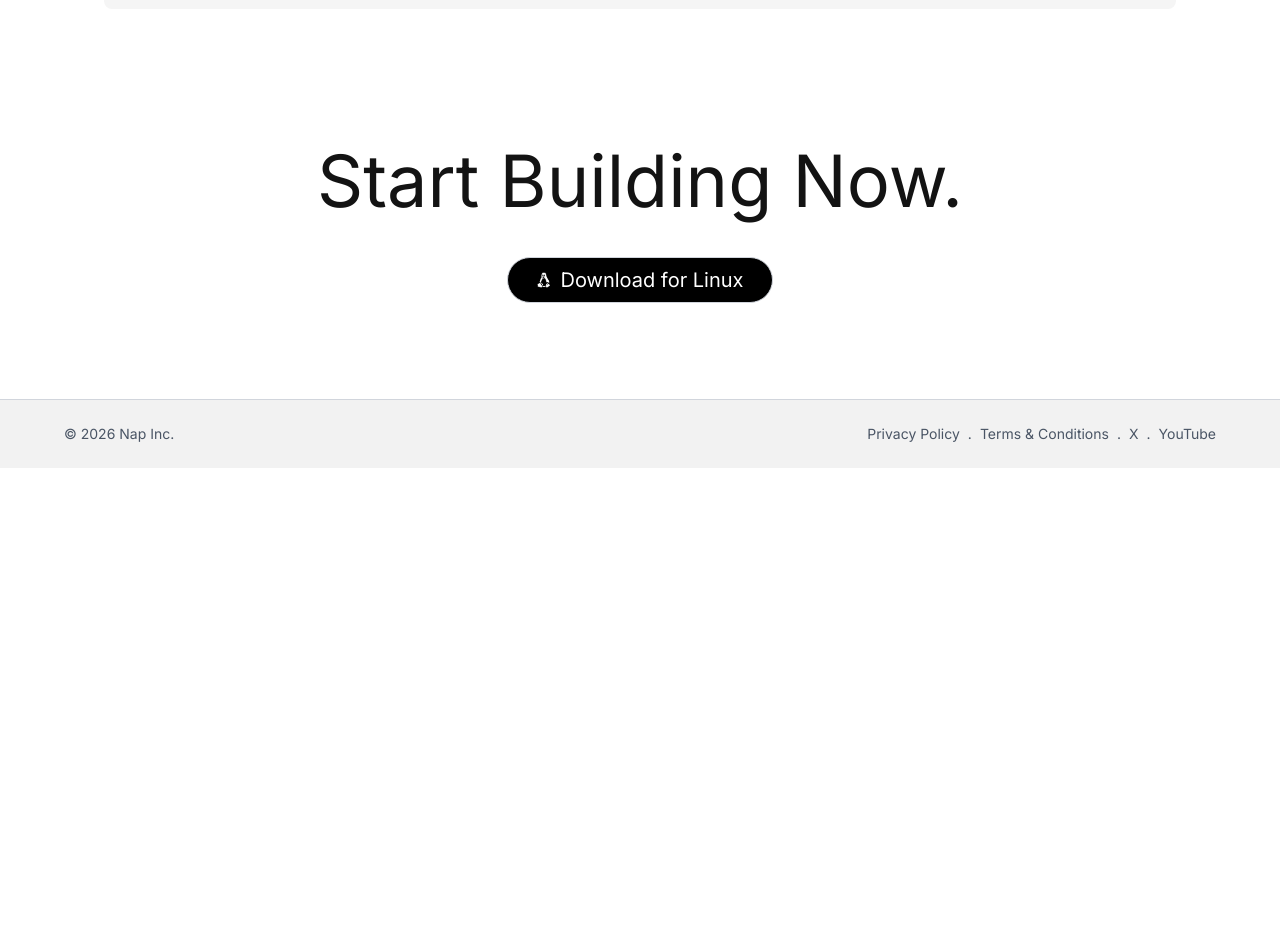
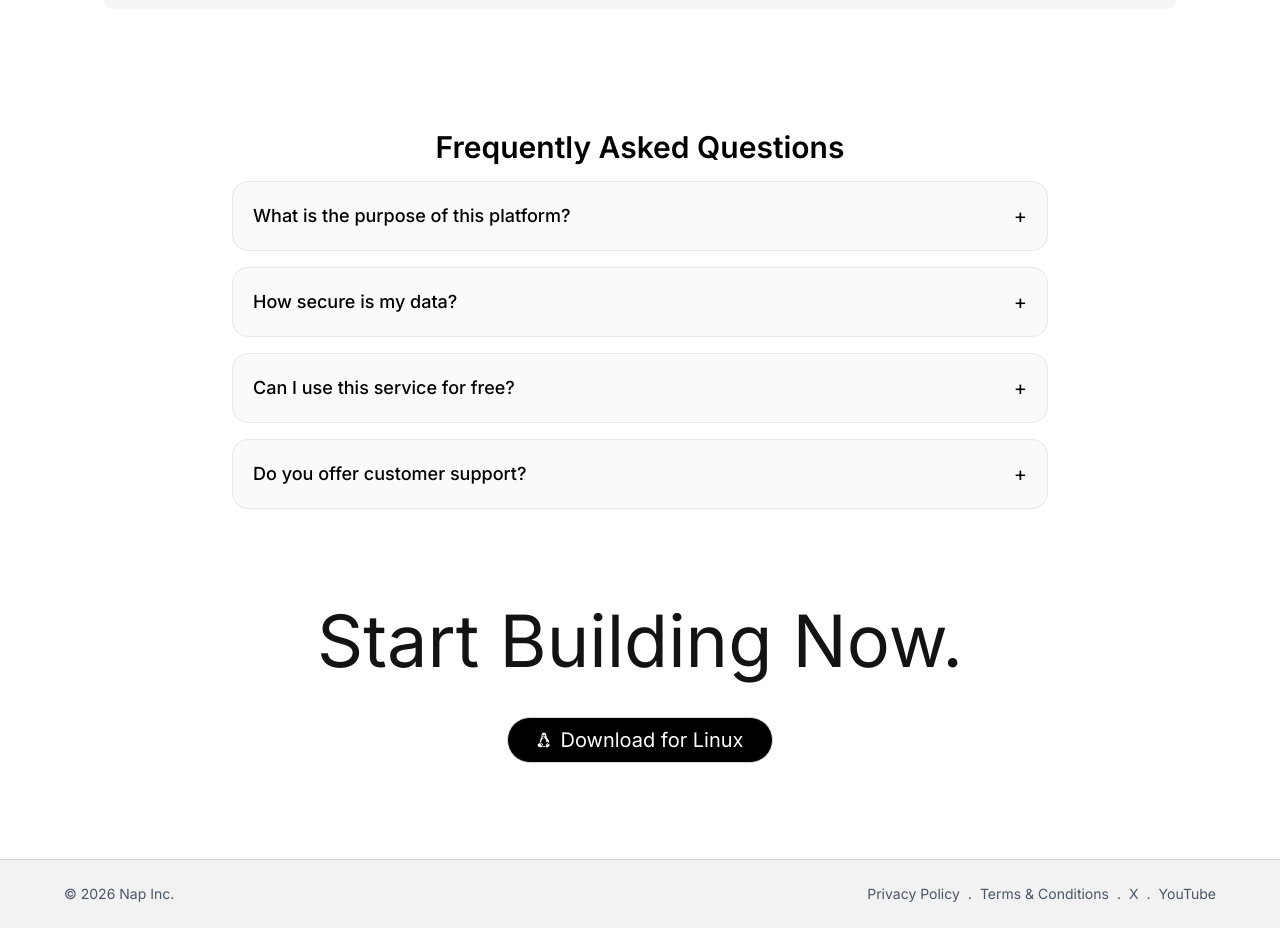
Before and after one commit to farzeenilyaszargar/nap-ide, a Next.js app: page / in a window 1280 px wide. Shown: the part 2580-3508 px from the top of the page. Before the commit the page ends 3048 px from the top, so only its background shows below. Built offline with nearby package versions, Linux system fonts and the light colour scheme.

Commit message:
Insert FAQ section between features and try

```diff
--- a/app/page.tsx
+++ b/app/page.tsx
@@ -2,6 +2,7 @@ import type { Metadata } from "next";
 import Script from "next/script";
 
 import Features from "@/components/features";
+import FAQs from "@/components/faqs";
 import Footer from "@/components/footer";
 import Header from "@/components/header";
 import HeroPage from "@/components/heroPage";
@@ -51,6 +52,7 @@ export default function Home() {
       <h1 className="sr-only">nap codes multiple files with agents on your pc.</h1>
       <HeroPage />
       <Features />
+      <FAQs />
 
       <TryNap />
       <Footer />
```
